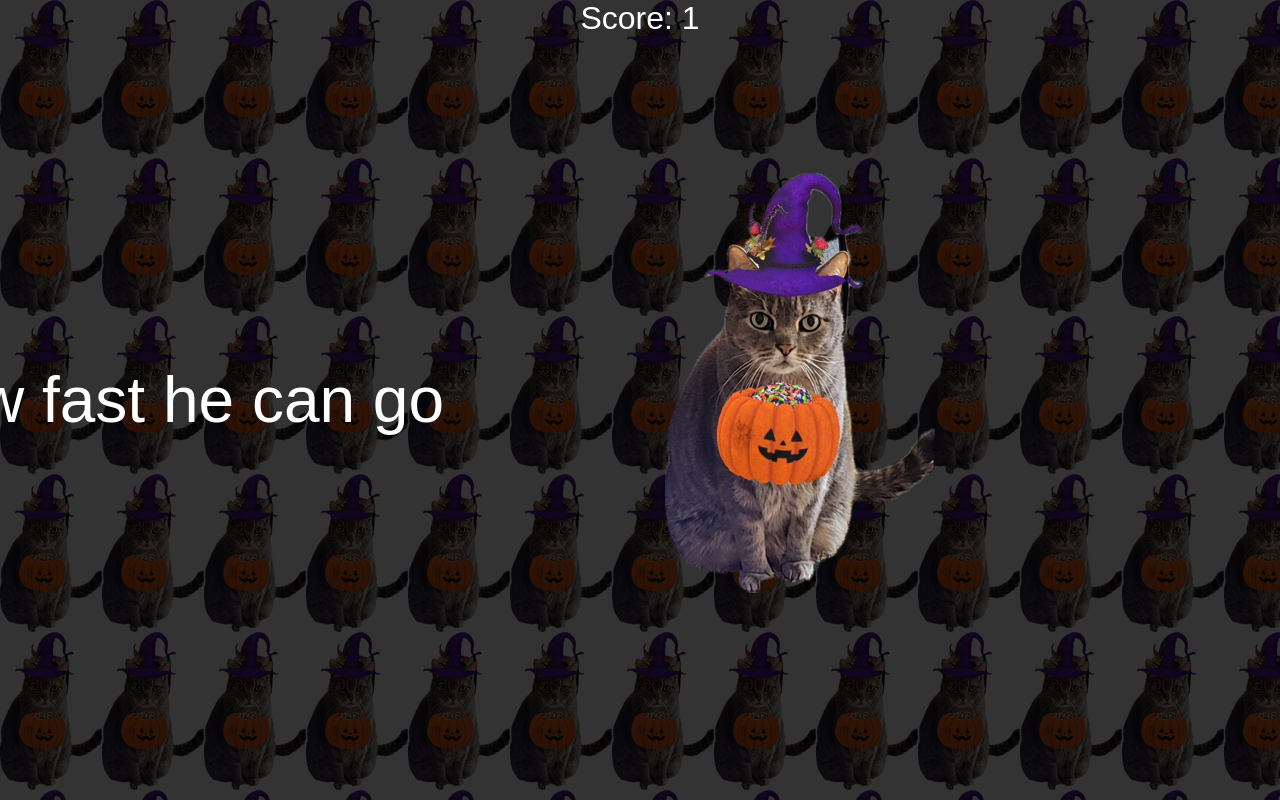
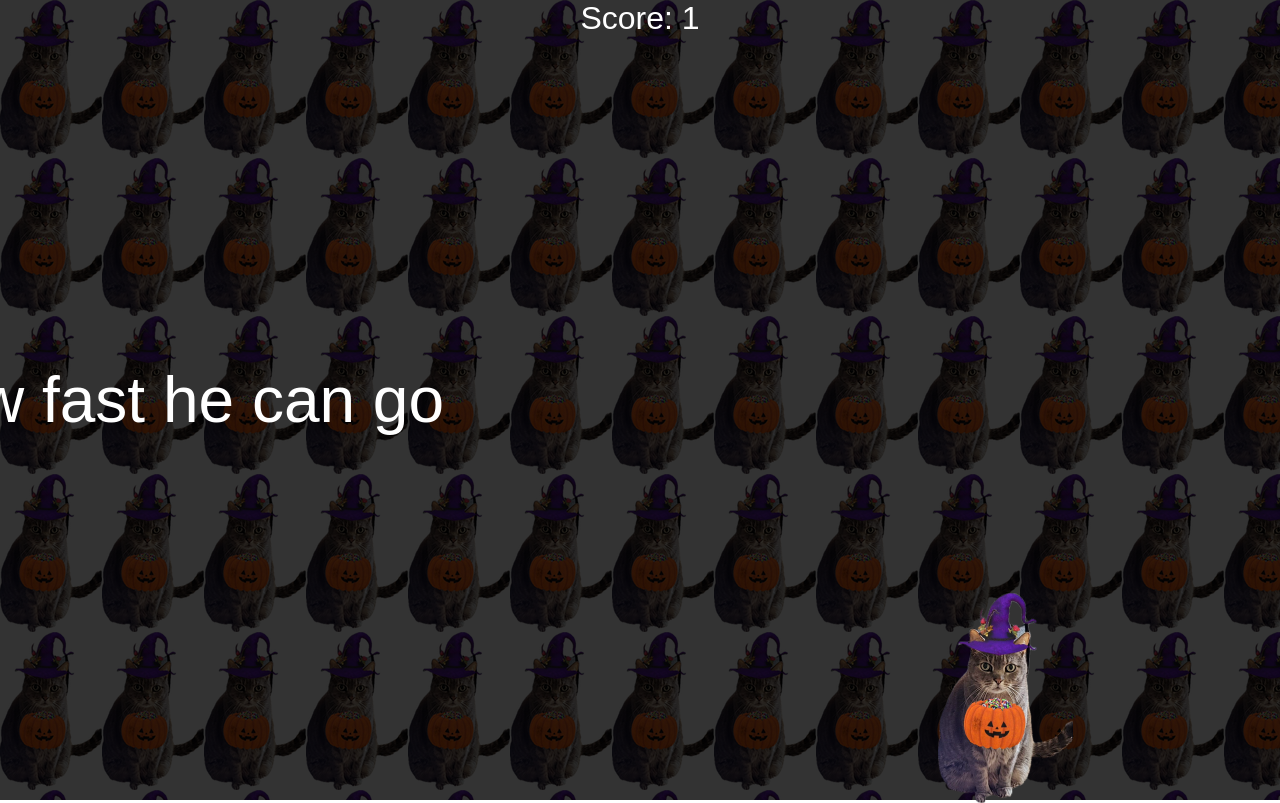
Before and after one commit to lumalee/bsh, a plain HTML site: page index.html in a window 1280 px wide. Both pictures are taken after a click on the element 885 px from the left and 220 px from the top of the page. Drawn offline with Linux system fonts and the light colour scheme; a web font is replaced by a local one.

Commit message:
Established Georgie resizing logic on click

```diff
--- a/index.html
+++ b/index.html
@@ -199,10 +199,16 @@
         counter++;
         score.textContent = counter;
 
+        // Decrease width and height by 1% on each click
+        const newWidth = georgie.offsetWidth * 0.5;
+        const newHeight = georgie.offsetHeight * 0.5;
+        georgie.style.width = newWidth + 'px';
+        georgie.style.height = newHeight + 'px';
+
         if (counter % 2 === 0) {
           updateMessage();
         }
-      });
+    });
 
       window.requestAnimationFrame(animate);
     </script>
```
